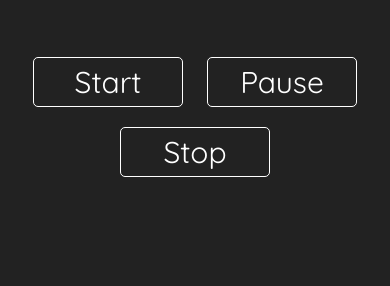
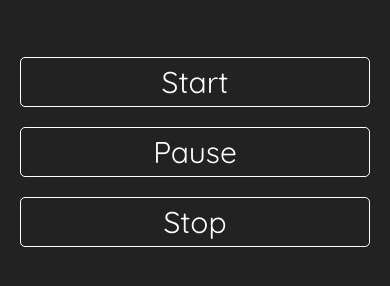
Before and after one commit to apoorvachawda/pomodoro-timer, a plain HTML site: page index.html in a window 390 px wide. Shown: the part 250-536 px from the top of the page. Drawn offline with nearby package versions, Linux system fonts and the light colour scheme.

Commit message:
tried to make buttons responsive

```diff
--- a/assets/css/style.css
+++ b/assets/css/style.css
@@ -70,3 +70,8 @@ button:focus{
   transition: 0.5s;*/
   margin-top: 49px !important;
 }
+@media(max-width:768px){
+	button{
+		min-width : 350px;
+	}
+}
--- a/index.html
+++ b/index.html
@@ -19,7 +19,7 @@
 	<section>
 	<h1 id="time">00:00</h1>
     </section>
-    <div>
+    <div class="buttons-container">
     	<section>
     		<button id = "start" class="btn">Start</button>
     		<button id = "pause" class="btn">Pause</button>
```
